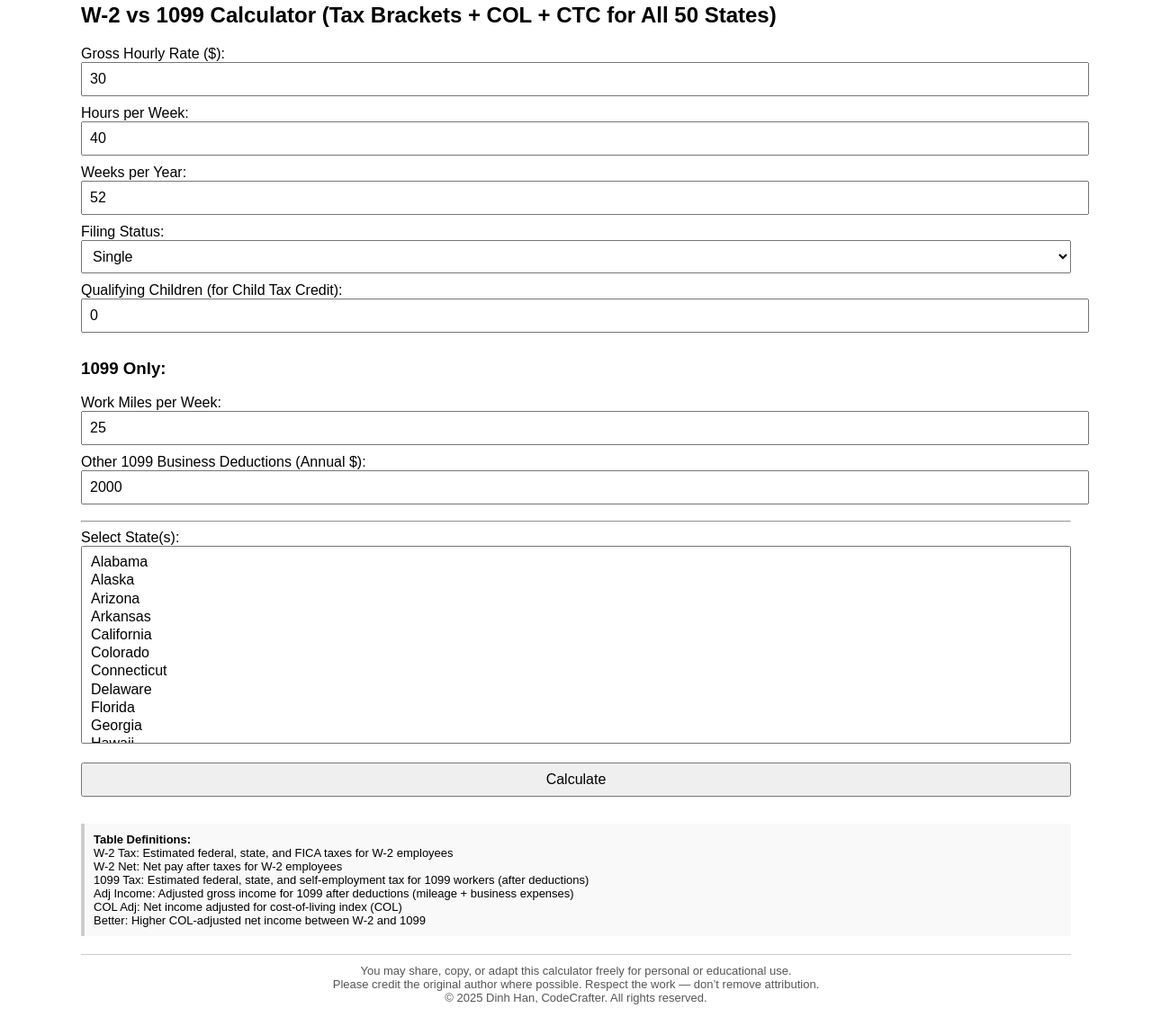
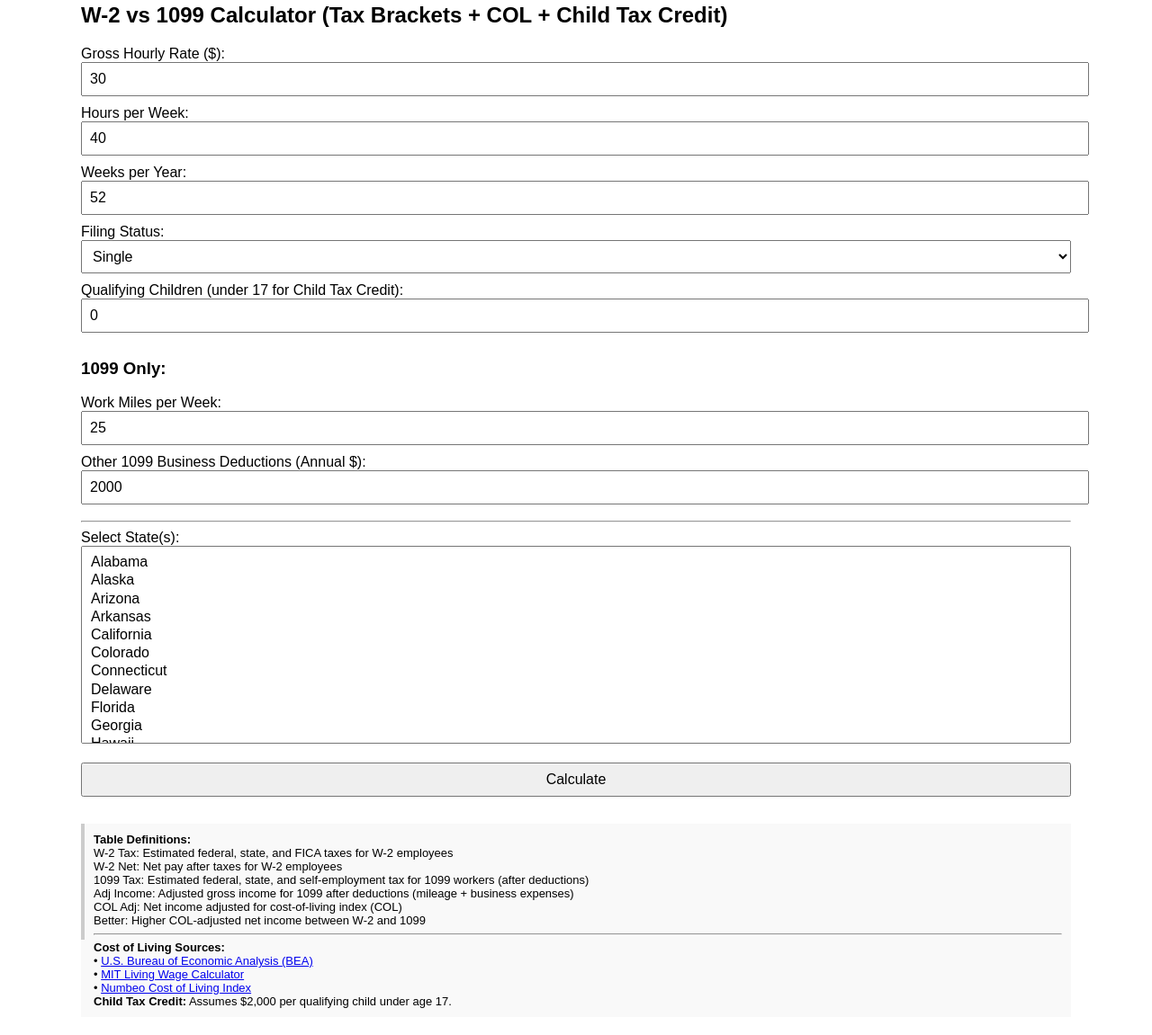
Before and after one commit to CodeCFT/w2-1099-calculator, a plain HTML site: page index.html in a window 1280 px wide. Shown: the part 94-1245 px from the top of the page at 90% size. Drawn offline with Linux system fonts and the light colour scheme.

Commit message:
Update index.html

```diff
--- a/index.html
+++ b/index.html
@@ -27,7 +27,7 @@
   <strong>Disclaimer:</strong> This calculator provides estimates only. Always consult a tax professional for personalized advice.
 </div>
 
-<h2>W-2 vs 1099 Calculator (Tax Brackets + COL + CTC for All 50 States)</h2>
+<h2>W-2 vs 1099 Calculator (Tax Brackets + COL + Child Tax Credit)</h2>
 
 <label>Gross Hourly Rate ($):</label>
 <input type="number" id="rate" value="30">
@@ -41,7 +41,7 @@
   <option value="Married Joint">Married Filing Jointly</option>
   <option value="Married Separate">Married Filing Separately</option>
 </select>
-<label>Qualifying Children (for Child Tax Credit):</label>
+<label>Qualifying Children (under 17 for Child Tax Credit):</label>
 <input type="number" id="children" value="0">
 
 <h3>1099 Only:</h3>
@@ -87,7 +87,7 @@ function calcTax(income, children = 0) {
   else if (income <= 47150) tax = 1160 + (income - 11600) * 0.12;
   else if (income <= 100525) tax = 5426 + (income - 47150) * 0.22;
   else tax = 15513 + (income - 100525) * 0.24;
-  return Math.max(0, tax - Math.min(tax, children * 2000));
+  return Math.max(0, tax - Math.min(tax, children * 2000)); // CTC limit per child
 }
 
 function toggleRow(row) {
@@ -197,7 +197,7 @@ function renderTable() {
 }
 </script>
 
-<div class="info">
+<div class="info" style="border-left: 4px solid #ccc; border-image: linear-gradient(to bottom, #ccc 0%, #ccc 60%, transparent 60%, transparent 100%) 1;">
   <strong>Table Definitions:</strong><br>
   W-2 Tax: Estimated federal, state, and FICA taxes for W-2 employees<br>
   W-2 Net: Net pay after taxes for W-2 employees<br>
@@ -205,13 +205,10 @@ function renderTable() {
   Adj Income: Adjusted gross income for 1099 after deductions (mileage + business expenses)<br>
   COL Adj: Net income adjusted for cost-of-living index (COL)<br>
   Better: Higher COL-adjusted net income between W-2 and 1099
+  <hr>
+  <strong>Cost of Living Sources:</strong><br>
+  • <a href="https://www.bea.gov/data/prices-inflation/regional-price-parities-state-and-metro-area" target="_blank">U.S. Bureau of Economic Analysis (BEA)</a><br>
+  • <a href="https://livingwage.mit.edu/" target="_blank">MIT Living Wage Calculator</a><br>
+  • <a href="https://www.numbeo.com/cost-of-living/" target="_blank">Numbeo Cost of Living Index</a><br>
+  <strong>Child Tax Credit:</strong> Assumes $2,000 per qualifying child under age 17.
 </div>
-
-<div class="footer">
-  You may share, copy, or adapt this calculator freely for personal or educational use.<br>
-  Please credit the original author where possible. Respect the work — don’t remove attribution.<br>
-  &copy; 2025 Dinh Han, CodeCrafter. All rights reserved.
-</div>
-
-</body>
-</html>
```
